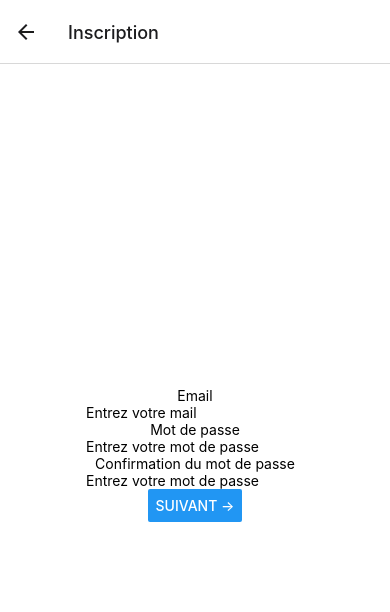
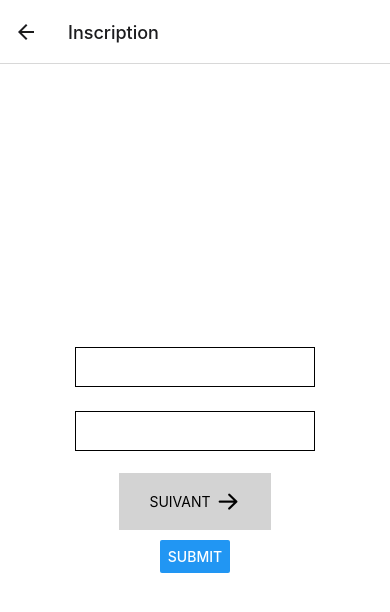
Before and after one commit to FlorentLfv/formulaire-react-native, a React Native app: screen /Inscription in a window 390 px wide. Shown: the top 612 px of the page. Built offline with nearby package versions, Linux system fonts and the light colour scheme.

Commit message:
modif écran register

```diff
--- a/package.json
+++ b/package.json
@@ -16,9 +16,13 @@
     "expo-status-bar": "~1.3.0",
     "react": "17.0.2",
     "react-dom": "17.0.2",
+    "react-hook-form": "^7.31.3",
     "react-native": "0.68.2",
+    "react-native-date-picker": "^4.2.2",
+    "react-native-picker-select": "^8.0.4",
     "react-native-safe-area-context": "4.2.4",
     "react-native-screens": "~3.11.1",
+    "react-native-vector-icons": "^9.1.0",
     "react-native-web": "0.17.7"
   },
   "devDependencies": {
--- a/screens/HomeScreen.js
+++ b/screens/HomeScreen.js
@@ -1,17 +1,16 @@
-import { StyleSheet, Text, View, Button } from 'react-native';
+import { StyleSheet, Text, View, TouchableOpacity } from 'react-native';
 
 const HomeScreen = ({ navigation }) => {
     return (
         <View style={styles.container}>
             <Text>Bonjour</Text>
-            <Button title="Connexion" onPress={() =>
-                navigation.navigate('Connexion')
-            }
-            />
-            <Button title="Inscription" onPress={() =>
-                navigation.navigate('Inscription')
-            }
-            />
+            <TouchableOpacity style={styles.button} onPress={() => navigation.navigate('Connexion')}>
+                <Text>SE CONNECTER</Text>
+
+            </TouchableOpacity>
+            <TouchableOpacity style={styles.button} onPress={() => navigation.navigate('Inscription')}>
+                <Text>S'INSCRIRE</Text>
+            </TouchableOpacity>
         </View>
     )
 };
@@ -23,6 +22,12 @@ const styles = StyleSheet.create({
         alignItems: 'center',
         justifyContent: 'center',
     },
+    button: {
+        marginVertical: 10,
+        backgroundColor: 'lightgrey',
+        paddingVertical : 15,
+        paddingHorizontal : 30,
+    },
 });
 
 export default HomeScreen;
--- a/screens/LoginScreen.js
+++ b/screens/LoginScreen.js
@@ -1,7 +1,7 @@
 import React, { useState } from 'react';
-import { StyleSheet, Text, View, TextInput, Button } from 'react-native';
+import { StyleSheet, Text, View, TextInput, TouchableOpacity } from 'react-native';
 
-const LoginScreen = () => {
+const LoginScreen = ({ navigation }) => {
 
     const [text, onChangeText] = useState(null);
 
@@ -9,23 +9,27 @@ const LoginScreen = () => {
         <View style={styles.container}>
             <Text>Email</Text>
             <TextInput
-                style={styles.input}
+                style={styles.textInput}
                 onChangeText={onChangeText}
                 value={text}
                 placeholder="Entrez votre mail"
             />
             <Text>Mot de passe</Text>
             <TextInput
-                style={styles.input}
+                style={styles.textInput}
                 onChangeText={onChangeText}
                 value={text}
                 placeholder="Entrez votre mot de passe"
             />
-            <Button title="SE CONNECTER" onPress={() =>
-                alert('Bienvenue')
-            }
-            />
-            <Text>Pas encore inscrit ? Créer un compte</Text>
+            <TouchableOpacity style={styles.button} onPress={() => alert('Bienvenue')}>
+                <Text>SE CONNECTER</Text>
+            </TouchableOpacity>
+            <View style={styles.row}>
+                <Text>Pas encore inscrit ? </Text>
+                <TouchableOpacity onPress={() => navigation.navigate('Inscription')}>
+                    <Text style={styles.clickableText}>Créer un compte</Text>
+                </TouchableOpacity>
+            </View>
         </View>
     )
 };
@@ -37,12 +41,24 @@ const styles = StyleSheet.create({
         alignItems: 'center',
         justifyContent: 'center',
     },
-    input: {
+    row: {
+        flexDirection: 'row'
+    },
+    textInput: {
         height: 40,
         margin: 12,
         borderWidth: 1,
         padding: 10,
     },
+    button: {
+        marginVertical: 10,
+        backgroundColor: 'lightgrey',
+        paddingVertical: 15,
+        paddingHorizontal: 30,
+    },
+    clickableText: {
+        color: 'blue',
+    },
 });
 
 export default LoginScreen;
--- a/screens/RegisterPart1.js
+++ b/screens/RegisterPart1.js
@@ -1,39 +1,124 @@
 import React, { useState } from 'react';
-import { StyleSheet, Text, View, TextInput, Button } from 'react-native';
+import { StyleSheet, Text, View, TextInput, TouchableOpacity, Button } from 'react-native';
+import { useForm, Controller } from "react-hook-form";
+import Icon from 'react-native-vector-icons/AntDesign';
+
+// Regex mail: /^[\w\-\.]+@([\w-]+\.)+[\w\-]{2,4}$/gm
 
 const RegisterPart1 = ({ navigation }) => {
 
-    const [text, onChangeText] = useState(null);
+    // constructor() {
+    //     super();
+    //     this.state = {
+    //         mail: '',
+    //         password: '',
+    //         passwordConfirmation: '',
+    //     }
+    // }
+    // submit()
+    // {
+    //     console.warn(this.state)
+    // }
+
+    // render() {
+    //     return (
+    //         <View>
+    //             <TextInput
+    //                 placeholder='Entrer mail'
+    //                 onChangeText={(text) => { this.setState({ mail: text }) }}
+    //                 style={{ borderWidth: 2, borderColor: 'black', margin: 20 }}
+    //             />
+    //             <TextInput
+    //                 placeholder='Entrer mot de passe'
+    //                 secureTextEntry={true}
+    //                 onChangeText={(text) => { this.setState({ password: text }) }}
+    //                 style={{ borderWidth: 2, borderColor: 'black', margin: 20 }}
+    //             />
+    //             <TextInput
+    //                 placeholder='Confirmer mot de passe'
+    //                 secureTextEntry={true}
+    //                 onChangeText={(text) => { this.setState({ passwordConfirmation: text }) }}
+    //                 style={{ borderWidth: 2, borderColor: 'black', margin: 20 }}
+    //             />
+    //             <Button title='submit' onPress={()=>{this.submit()}} />
+    //         </View>
+    //     )
+    //  }
+
+    const { control, handleSubmit, formState: { errors } } = useForm({
+        defaultValues: {
+            firstName: '',
+            lastName: ''
+        }
+    });
+    const onSubmit = data => console.log(data);
 
     return (
         <View style={styles.container}>
-            <Text>Email</Text>
+            {/* <Text>Email</Text>
             <TextInput
-                style={styles.input}
-                onChangeText={onChangeText}
-                value={text}
+                style={styles.textInput}
+                onChangeText={(text) => { setData({ mail: text }) }}
                 placeholder="Entrez votre mail"
             />
             <Text>Mot de passe</Text>
             <TextInput
-                style={styles.input}
-                onChangeText={onChangeText}
-                value={text}
+                style={styles.textInput}
+                secureTextEntry={true}
+                onChangeText={(text) => { setData({ password: text }) }}
                 placeholder="Entrez votre mot de passe"
             />
             <Text>Confirmation du mot de passe</Text>
             <TextInput
-                style={styles.input}
-                onChangeText={onChangeText}
-                value={text}
+                style={styles.textInput}
+                secureTextEntry={true}
+                onChangeText={(text) => { setData({ passwordConfirmation: text }) }}
                 placeholder="Entrez votre mot de passe"
             />
-            <Button title="SUIVANT ->" onPress={() =>
-                navigation.navigate('RegisterPart2')
-            }
+            <TouchableOpacity style={styles.button} onPress={() => { navigation.navigate('RegisterPart2'); console.warn(data); }}>
+                <Text>SUIVANT</Text>
+                <Icon name='arrowright' style={styles.icon} />
+            </TouchableOpacity> */}
+            <Controller
+                control={control}
+                rules={{
+                    required: true,
+                }}
+                render={({ field: { onChange, onBlur, value } }) => (
+                    <TextInput
+                        style={styles.textInput}
+                        onBlur={onBlur}
+                        onChangeText={onChange}
+                        value={value}
+                    />
+                )}
+                name="firstName"
             />
+            {errors.firstName && <Text>This is required.</Text>}
+
+            <Controller
+                control={control}
+                rules={{
+                    maxLength: 100,
+                }}
+                render={({ field: { onChange, onBlur, value } }) => (
+                    <TextInput
+                        style={styles.textInput}
+                        onBlur={onBlur}
+                        onChangeText={onChange}
+                        value={value}
+                    />
+                )}
+                name="lastName"
+            />
+<TouchableOpacity style={styles.button} onPress={() => { navigation.navigate('RegisterPart2'); }}>
+                <Text>SUIVANT</Text>
+                <Icon name='arrowright' style={styles.icon} />
+            </TouchableOpacity>
+            <Button title="Submit" onPress={handleSubmit(onSubmit)} />
         </View>
     )
+
 };
 
 const styles = StyleSheet.create({
@@ -43,8 +128,26 @@ const styles = StyleSheet.create({
         alignItems: 'center',
         justifyContent: 'center',
     },
+    textInput: {
+        height: 40,
+        margin: 12,
+        borderWidth: 1,
+        padding: 10,
+    },
+    button: {
+        flexDirection: 'row',
+        alignItems: 'center',
+        marginVertical: 10,
+        backgroundColor: 'lightgrey',
+        paddingVertical: 15,
+        paddingHorizontal: 30,
+    },
+    icon: {
+        color: 'black',
+        fontSize: 25,
+        marginLeft: 5,
+    },
+
 });
 
 export default RegisterPart1;
-
-// Regex mail: /^[\w\-\.]+@([\w-]+\.)+[\w\-]{2,4}$/gm
--- a/screens/RegisterPart2.js
+++ b/screens/RegisterPart2.js
@@ -1,37 +1,63 @@
 import React, { useState } from 'react';
-import { StyleSheet, Text, View, TextInput, Button } from 'react-native';
+import { StyleSheet, Text, View, TextInput, TouchableOpacity } from 'react-native';
+import { useForm } from "react-hook-form";
+import RNPickerSelect from 'react-native-picker-select';
+import DatePicker from 'react-native-date-picker';
 
 const RegisterPart2 = ({ navigation }) => {
 
     const [text, onChangeText] = useState(null);
 
+    const [date, setDate] = useState(new Date())
+    const [open, setOpen] = useState(false)
+
     return (
         <View style={styles.container}>
-            <Text>Email</Text>
+            <Text>Civilité</Text>
+            <RNPickerSelect
+                onValueChange={(value) => console.log(value)}
+                placeholder='Choisissez votre civilité'
+                items={[
+                    { label: 'Monsieur', value: 'mister' },
+                    { label: 'Madame', value: 'miss' },
+                    { label: 'Non binaire', value: 'non-binary' },
+                ]}
+            />
+            <Text>Prénom</Text>
             <TextInput
-                style={styles.input}
+                style={styles.textInput}
                 onChangeText={onChangeText}
                 value={text}
-                placeholder="Entrez votre mail"
+                placeholder="Entrez votre prénom"
             />
-            <Text>Mot de passe</Text>
+            <Text>Nom</Text>
             <TextInput
-                style={styles.input}
+                style={styles.textInput}
                 onChangeText={onChangeText}
                 value={text}
-                placeholder="Entrez votre mot de passe"
+                placeholder="Entrez votre nom"
             />
-            <Text>Confirmation du mot de passe</Text>
-            <TextInput
-                style={styles.input}
-                onChangeText={onChangeText}
-                value={text}
-                placeholder="Entrez votre mot de passe"
-            />
-            <Button title="TERMINÉ" onPress={() =>
-                navigation.navigate('Success')
-            }
-            />
+            {/* <>
+                <Text>Date de naissance</Text>
+                <TouchableOpacity onPress={() => setOpen(true)}>
+                    <Text>Ouvrir</Text>
+                </TouchableOpacity>
+                <DatePicker
+                    modal
+                    open={open}
+                    date={date}
+                    onConfirm={(date) => {
+                        setOpen(false)
+                        setDate(date)
+                    }}
+                    onCancel={() => {
+                        setOpen(false)
+                    }}
+                />
+            </> */}
+            <TouchableOpacity style={styles.button} title="TERMINÉ" onPress={() => navigation.navigate('Success')}>
+                <Text>TERMINÉ</Text>
+            </TouchableOpacity>
         </View>
     )
 };
@@ -43,6 +69,21 @@ const styles = StyleSheet.create({
         alignItems: 'center',
         justifyContent: 'center',
     },
+    textInput: {
+        height: 40,
+        margin: 12,
+        borderWidth: 1,
+        padding: 10,
+    },
+    button: {
+        marginVertical: 10,
+        backgroundColor: 'lightgrey',
+        paddingVertical: 15,
+        paddingHorizontal: 30,
+    },
+    select: {
+        color: 'black'
+    }
 });
 
 export default RegisterPart2;
--- a/screens/SuccessScreen.js
+++ b/screens/SuccessScreen.js
@@ -6,10 +6,7 @@ const SuccessScreen = ({ navigation }) => {
         <View style={styles.container}>
             <Image source={{ uri: 'https://icons-for-free.com/download-icon-complete+done+green+success+valid+icon-1320183462969251652_512.png' }} style={styles.image} />
             <Text style={styles.text}>Votre compte a été créé avec succès</Text>
-            <TouchableOpacity style={styles.button} onPress={() =>
-                navigation.navigate('Accueil')
-            }
-            >
+            <TouchableOpacity style={styles.button} onPress={() => navigation.navigate('Accueil')}>
                 <Text>TERMINÉ</Text>
             </TouchableOpacity>
         </View>
@@ -34,7 +31,7 @@ const styles = StyleSheet.create({
         textAlign: 'center',
     },
     button: {
-        backgroundColor: 'grey',
+        backgroundColor: 'lightgrey',
         paddingVertical : 15,
         paddingHorizontal : 30,
     },
```
Also changed, not shown: 2 other files (tests, documents, lock files or other folders).
